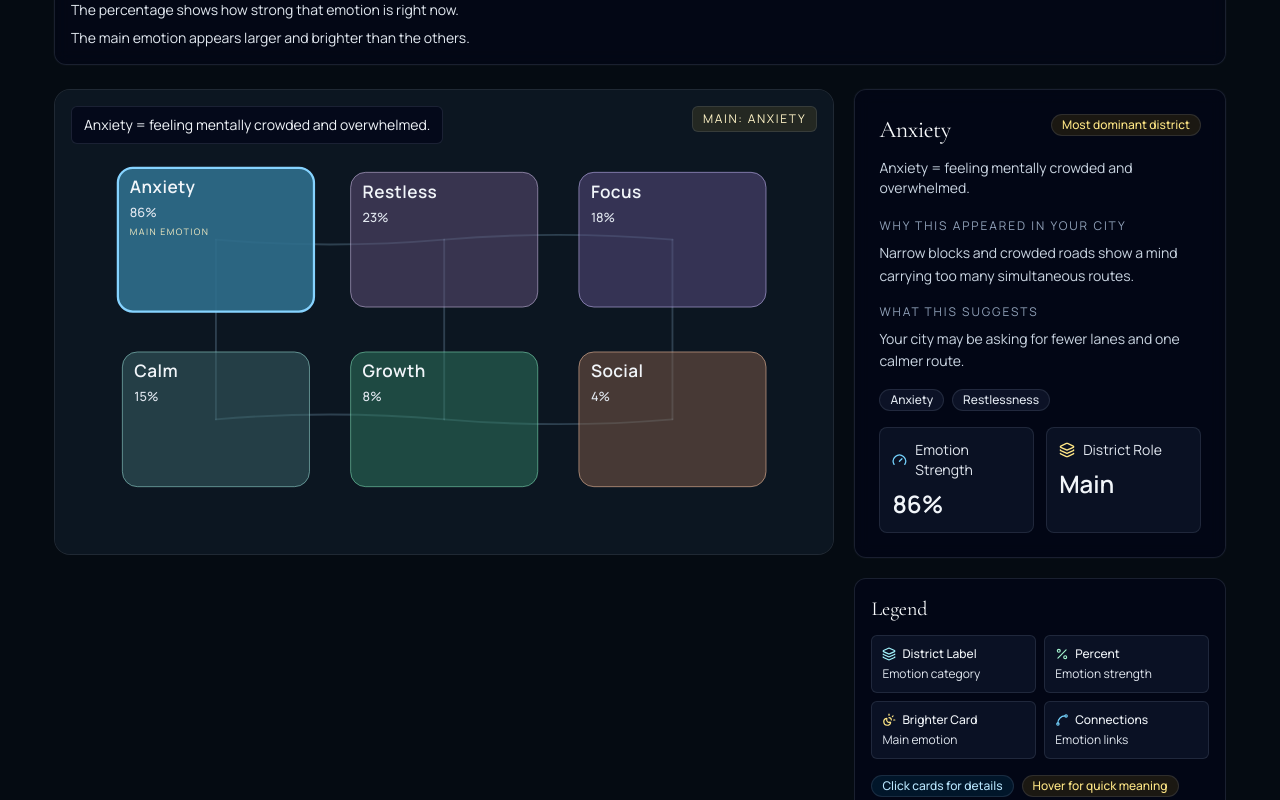
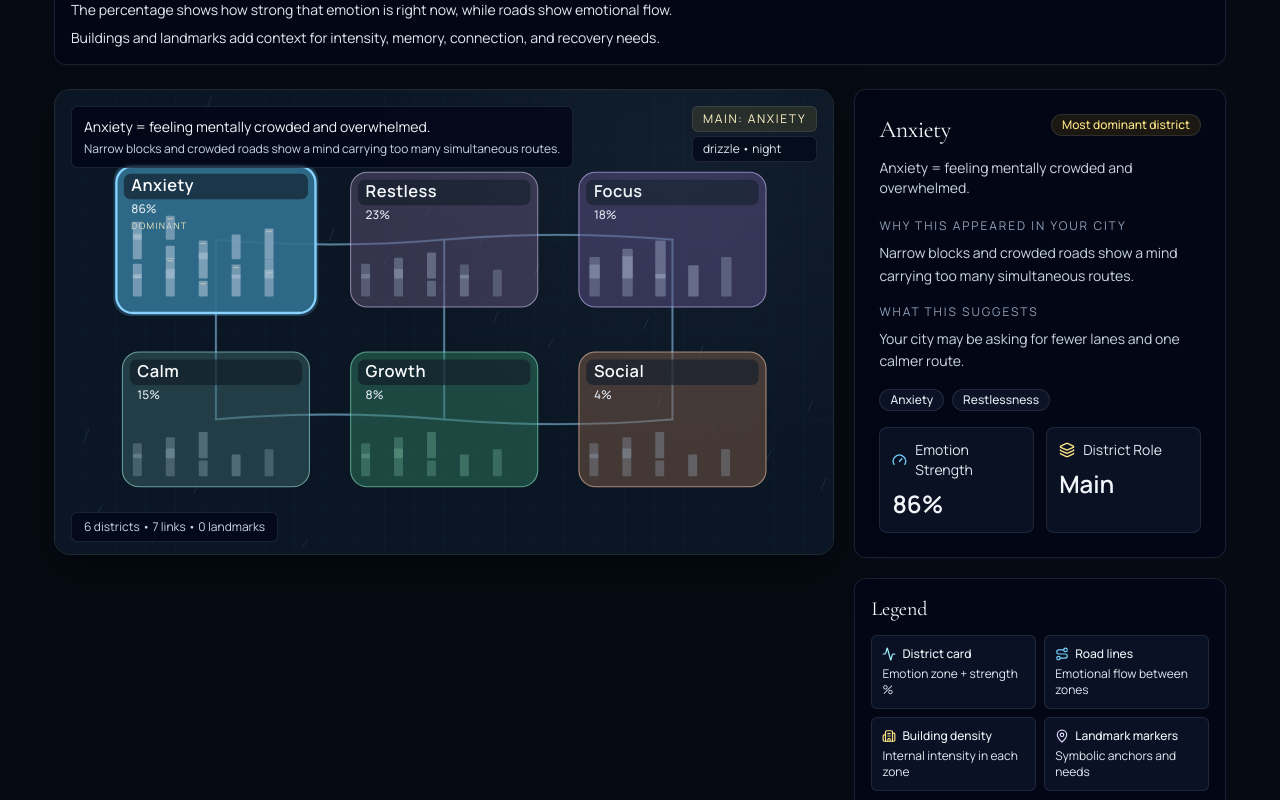
Before and after one commit to AbhinavGGarg/If-My-Feelings-Were-a-City, a Next.js app: page /city in a window 1280 px wide. Shown: the part 320-1120 px from the top of the page. Built offline with nearby package versions, Linux system fonts and the light colour scheme.

Commit message:
Upgrade city result map visuals and legend clarity

```diff
--- a/components/city-experience.tsx
+++ b/components/city-experience.tsx
@@ -129,8 +129,8 @@ export function CityExperience() {
               <span className="font-medium">How to read your city</span>
             </p>
             <p>Each card is one emotional area, labeled clearly.</p>
-            <p>The percentage shows how strong that emotion is right now.</p>
-            <p>The main emotion appears larger and brighter than the others.</p>
+            <p>The percentage shows how strong that emotion is right now, while roads show emotional flow.</p>
+            <p>Buildings and landmarks add context for intensity, memory, connection, and recovery needs.</p>
           </CardContent>
         </Card>
       </motion.div>
--- a/components/city-legend.tsx
+++ b/components/city-legend.tsx
@@ -1,4 +1,4 @@
-import { Layers, Percent, Spline, SunMoon } from "lucide-react";
+import { Activity, Building2, MapPin, Route, SunMoon } from "lucide-react";
 
 import { Badge } from "@/components/ui/badge";
 import type { CityModel } from "@/lib/types";
@@ -8,6 +8,8 @@ interface CityLegendProps {
 }
 
 export function CityLegend({ city }: CityLegendProps) {
+  const dominantEmotion = city.dominantForces[0]?.emotion ?? "mixed";
+
   return (
     <div className="space-y-3 rounded-xl border border-slate-800/70 bg-slate-950/65 p-4">
       <p className="font-serif text-xl text-slate-50">Legend</p>
@@ -15,38 +17,44 @@ export function CityLegend({ city }: CityLegendProps) {
       <div className="grid grid-cols-2 gap-2 text-xs">
         <div className="rounded-md border border-slate-800/70 bg-slate-900/70 p-2.5 text-slate-200">
           <p className="mb-1 flex items-center gap-1.5 font-medium text-slate-100">
-            <Layers className="h-3.5 w-3.5 text-cyan-200" /> District Label
+            <Activity className="h-3.5 w-3.5 text-cyan-200" /> District card
           </p>
-          <p>Emotion category</p>
+          <p>Emotion zone + strength %</p>
         </div>
 
         <div className="rounded-md border border-slate-800/70 bg-slate-900/70 p-2.5 text-slate-200">
           <p className="mb-1 flex items-center gap-1.5 font-medium text-slate-100">
-            <Percent className="h-3.5 w-3.5 text-emerald-200" /> Percent
+            <Route className="h-3.5 w-3.5 text-sky-300" /> Road lines
           </p>
-          <p>Emotion strength</p>
+          <p>Emotional flow between zones</p>
         </div>
 
         <div className="rounded-md border border-slate-800/70 bg-slate-900/70 p-2.5 text-slate-200">
           <p className="mb-1 flex items-center gap-1.5 font-medium text-slate-100">
-            <SunMoon className="h-3.5 w-3.5 text-amber-200" /> Brighter Card
+            <Building2 className="h-3.5 w-3.5 text-amber-200" /> Building density
           </p>
-          <p>Main emotion</p>
+          <p>Internal intensity in each zone</p>
         </div>
 
         <div className="rounded-md border border-slate-800/70 bg-slate-900/70 p-2.5 text-slate-200">
           <p className="mb-1 flex items-center gap-1.5 font-medium text-slate-100">
-            <Spline className="h-3.5 w-3.5 text-sky-300" /> Connections
+            <MapPin className="h-3.5 w-3.5 text-violet-200" /> Landmark markers
           </p>
-          <p>Emotion links</p>
+          <p>Symbolic anchors and needs</p>
         </div>
       </div>
 
       <div className="flex flex-wrap gap-2 pt-1">
-        <Badge variant="sky">Click cards for details</Badge>
-        <Badge variant="amber">Hover for quick meaning</Badge>
+        <Badge variant="amber">Dominant: {dominantEmotion}</Badge>
         <Badge>Weather: {city.weather}</Badge>
+        <Badge>
+          <SunMoon className="mr-1 h-3.5 w-3.5" /> Lighting: {city.lighting}
+        </Badge>
       </div>
+
+      <p className="text-xs text-slate-400">
+        Tip: click any district to read why it appeared and what it suggests right now.
+      </p>
     </div>
   );
 }
--- a/components/city-map.tsx
+++ b/components/city-map.tsx
@@ -3,7 +3,7 @@
 import { useMemo, useState } from "react";
 
 import { districtPlainMeaning } from "@/lib/emotion-copy";
-import type { CityModel, District, EmotionKey } from "@/lib/types";
+import type { Building, CityModel, District, EmotionKey, Landmark, LightingState, WeatherState } from "@/lib/types";
 
 interface CityMapProps {
   city: CityModel;
@@ -12,23 +12,23 @@ interface CityMapProps {
   onSelectDistrict: (district: District) => void;
 }
 
-const emotionStyles: Record<EmotionKey, { fill: string; stroke: string }> = {
-  anxiety: { fill: "#2f6e8c", stroke: "#86d3ff" },
-  hope: { fill: "#2f7a61", stroke: "#85e7be" },
-  loneliness: { fill: "#35546f", stroke: "#9bc7eb" },
-  grief: { fill: "#4c5b67", stroke: "#bac7d0" },
-  love: { fill: "#7d5a47", stroke: "#ffc8a8" },
-  ambition: { fill: "#5b4f83", stroke: "#cfbfff" },
-  burnout: { fill: "#655f54", stroke: "#e3d4ae" },
-  nostalgia: { fill: "#6d5b44", stroke: "#f5d7a3" },
-  confusion: { fill: "#3d5469", stroke: "#a6cfee" },
-  peace: { fill: "#3a6469", stroke: "#9de3db" },
-  anger: { fill: "#734743", stroke: "#ffbeb4" },
-  curiosity: { fill: "#456a66", stroke: "#9ce6cc" },
-  joy: { fill: "#75613f", stroke: "#ffdca0" },
-  fear: { fill: "#45586b", stroke: "#b8d3eb" },
-  restlessness: { fill: "#605279", stroke: "#d5c3ec" },
-  shame: { fill: "#5d566b", stroke: "#d8d0ea" },
+const emotionStyles: Record<EmotionKey, { fill: string; stroke: string; tint: string }> = {
+  anxiety: { fill: "#2f6e8c", stroke: "#86d3ff", tint: "#6ec7ff" },
+  hope: { fill: "#2f7a61", stroke: "#85e7be", tint: "#9aefca" },
+  loneliness: { fill: "#35546f", stroke: "#9bc7eb", tint: "#aacdec" },
+  grief: { fill: "#4c5b67", stroke: "#bac7d0", tint: "#cfd7de" },
+  love: { fill: "#7d5a47", stroke: "#ffc8a8", tint: "#ffd7bd" },
+  ambition: { fill: "#5b4f83", stroke: "#cfbfff", tint: "#dbcfff" },
+  burnout: { fill: "#655f54", stroke: "#e3d4ae", tint: "#eadfc1" },
+  nostalgia: { fill: "#6d5b44", stroke: "#f5d7a3", tint: "#f6e0b7" },
+  confusion: { fill: "#3d5469", stroke: "#a6cfee", tint: "#b8d9f0" },
+  peace: { fill: "#3a6469", stroke: "#9de3db", tint: "#b5eae4" },
+  anger: { fill: "#734743", stroke: "#ffbeb4", tint: "#ffd0c9" },
+  curiosity: { fill: "#456a66", stroke: "#9ce6cc", tint: "#b8edd9" },
+  joy: { fill: "#75613f", stroke: "#ffdca0", tint: "#ffe7bf" },
+  fear: { fill: "#45586b", stroke: "#b8d3eb", tint: "#c9def0" },
+  restlessness: { fill: "#605279", stroke: "#d5c3ec", tint: "#e1d5f1" },
+  shame: { fill: "#5d566b", stroke: "#d8d0ea", tint: "#e3ddf0" },
 };
 
 function districtCenter(district: District) {
@@ -46,6 +46,105 @@ function roadPath(from: District, to: District, curvedOffset: number) {
   return `M ${start.x} ${start.y} Q ${midX} ${midY + curvedOffset} ${end.x} ${end.y}`;
 }
 
+function renderWeatherOverlay(weather: WeatherState) {
+  if (weather === "clear") {
+    return null;
+  }
+
+  if (weather === "fog" || weather === "mist") {
+    return (
+      <g pointerEvents="none">
+        <ellipse cx="220" cy="120" rx="210" ry="90" fill="#c7d8e4" fillOpacity={weather === "fog" ? 0.08 : 0.05} />
+        <ellipse cx="810" cy="160" rx="240" ry="120" fill="#d2dfe8" fillOpacity={weather === "fog" ? 0.07 : 0.045} />
+        <ellipse cx="520" cy="540" rx="320" ry="110" fill="#d2dce7" fillOpacity={weather === "fog" ? 0.06 : 0.04} />
+      </g>
+    );
+  }
+
+  const streakCount = weather === "rain" ? 58 : 34;
+  const strokeOpacity = weather === "rain" ? 0.24 : 0.15;
+  return (
+    <g pointerEvents="none">
+      {Array.from({ length: streakCount }).map((_, index) => {
+        const x = ((index * 73) % 1040) + 8;
+        const y = (index * 37) % 620;
+        const len = weather === "rain" ? 18 + (index % 4) * 4 : 10 + (index % 3) * 3;
+        return (
+          <line
+            key={`weather-${index}`}
+            x1={x}
+            y1={y}
+            x2={x - 6}
+            y2={y + len}
+            stroke="#b8d6eb"
+            strokeOpacity={strokeOpacity}
+            strokeWidth={weather === "rain" ? 1.4 : 1}
+            strokeLinecap="round"
+          />
+        );
+      })}
+    </g>
+  );
+}
+
+function lightingTint(lighting: LightingState) {
+  switch (lighting) {
+    case "sunrise":
+      return "radial-gradient(circle at 16% 8%, rgba(255,210,148,0.17), transparent 40%)";
+    case "golden":
+      return "radial-gradient(circle at 76% 12%, rgba(255,204,136,0.13), transparent 42%)";
+    case "twilight":
+      return "radial-gradient(circle at 18% 10%, rgba(190,170,240,0.12), transparent 40%)";
+    case "dim":
+      return "radial-gradient(circle at 80% 16%, rgba(120,135,152,0.12), transparent 42%)";
+    case "night":
+      return "radial-gradient(circle at 80% 16%, rgba(128,148,192,0.08), transparent 42%)";
+    default:
+      return "radial-gradient(circle at 50% 0%, rgba(140,160,184,0.08), transparent 40%)";
+  }
+}
+
+function buildingFill(building: Building) {
+  if (building.type === "abandoned") {
+    return "#7b7f86";
+  }
+  if (building.type === "tower") {
+    return "#c6d4ef";
+  }
+  if (building.type === "construction") {
+    return "#d8bf86";
+  }
+  if (building.type === "park") {
+    return "#88ccae";
+  }
+  if (building.type === "station") {
+    return "#a8bfd3";
+  }
+  if (building.type === "memorial") {
+    return "#cfcfd8";
+  }
+  return "#acc2d7";
+}
+
+function landmarkGlyph(kind: Landmark["kind"]) {
+  switch (kind) {
+    case "bridge":
+      return "B";
+    case "park":
+      return "P";
+    case "station":
+      return "S";
+    case "monument":
+      return "M";
+    case "plaza":
+      return "C";
+    case "crane":
+      return "R";
+    default:
+      return "L";
+  }
+}
+
 export function CityMap({ city, selectedDistrictId, dominantDistrictId, onSelectDistrict }: CityMapProps) {
   const [hoveredDistrictId, setHoveredDistrictId] = useState<string | null>(null);
 
@@ -56,42 +155,92 @@ export function CityMap({ city, selectedDistrictId, dominantDistrictId, onSelect
 
   const dominantDistrict = city.districts.find((district) => district.id === dominantDistrictId) ?? city.districts[0];
 
+  const buildingsByDistrict = useMemo(() => {
+    const byDistrict = new Map<string, Building[]>();
+    for (const building of city.buildings) {
+      const list = byDistrict.get(building.districtId) ?? [];
+      list.push(building);
+      byDistrict.set(building.districtId, list);
+    }
+    return byDistrict;
+  }, [city.buildings]);
+
+  const districtsOrdered = useMemo(() => {
+    return [...city.districts].sort((a, b) => {
+      if (a.id === dominantDistrictId) {
+        return 1;
+      }
+      if (b.id === dominantDistrictId) {
+        return -1;
+      }
+      return a.id.localeCompare(b.id);
+    });
+  }, [city.districts, dominantDistrictId]);
+
+  const lightingLayer = lightingTint(city.lighting);
+
   return (
-    <div className="relative overflow-hidden rounded-2xl border border-slate-800/80 bg-[#0a121a]">
+    <div className="relative overflow-hidden rounded-2xl border border-slate-800/80 bg-[#09121b] shadow-[0_16px_50px_rgba(0,0,0,0.35)]">
+      <div className="pointer-events-none absolute inset-0 opacity-85" style={{ backgroundImage: lightingLayer }} />
       <svg viewBox="0 0 1040 620" className="h-full w-full">
-        <rect x="0" y="0" width="1040" height="620" fill="#0c1621" />
+        <defs>
+          <pattern id="city-grid" width="40" height="40" patternUnits="userSpaceOnUse">
+            <path d="M 40 0 L 0 0 0 40" fill="none" stroke="#35506a" strokeOpacity="0.16" strokeWidth="1" />
+          </pattern>
+          {city.districts.map((district) => (
+            <clipPath key={`clip-${district.id}`} id={`district-clip-${district.id}`}>
+              <rect x={district.x + 8} y={district.y + 12} width={district.width - 16} height={district.height - 20} rx={14} />
+            </clipPath>
+          ))}
+        </defs>
 
-        {city.roads.slice(0, 7).map((road) => {
+        <rect x="0" y="0" width="1040" height="620" fill="#0a1623" />
+        <rect x="0" y="0" width="1040" height="620" fill="url(#city-grid)" />
+
+        {renderWeatherOverlay(city.weather)}
+
+        {city.roads.slice(0, 9).map((road) => {
           const from = city.districts.find((district) => district.id === road.fromDistrictId);
           const to = city.districts.find((district) => district.id === road.toDistrictId);
           if (!from || !to) {
             return null;
           }
 
+          const d = roadPath(from, to, road.curvedOffset);
+          const glowWidth = Math.max(road.width * 0.75, 3.8);
+          const mainWidth = Math.max(road.width * 0.48, 2.4);
+          const stalled = road.isStalled;
+          const tint = stalled ? "#c6d1dc" : "#8cc4ea";
+
           return (
+            <g key={road.id}>
+              <path d={d} stroke="#1f3749" strokeWidth={glowWidth} strokeOpacity={0.5} fill="none" strokeLinecap="round" />
               <path
-              key={road.id}
-              d={roadPath(from, to, road.curvedOffset)}
-              stroke="#7598b0"
-              strokeWidth={2.5}
-              strokeOpacity={0.32}
+                d={d}
+                stroke={tint}
+                strokeWidth={mainWidth}
+                strokeOpacity={0.22 + road.congestion * 0.42}
                 fill="none"
                 strokeLinecap="round"
+                strokeDasharray={stalled ? "7 8" : undefined}
               />
+            </g>
           );
         })}
 
-        {city.districts.map((district) => {
+        {districtsOrdered.map((district) => {
           const style = emotionStyles[district.anchorEmotion];
           const selected = district.id === selectedDistrictId;
           const dominant = district.id === dominantDistrictId;
           const score = Math.round(city.emotionalProfile.vector[district.anchorEmotion] * 100);
 
-          const expansion = dominant ? 12 : 0;
+          const expansion = dominant ? 16 : selected ? 8 : 0;
           const x = district.x - expansion / 2;
           const y = district.y - expansion / 2;
           const width = district.width + expansion;
           const height = district.height + expansion;
+
+          const districtBuildings = (buildingsByDistrict.get(district.id) ?? []).slice(0, 20);
 
           return (
             <g
@@ -102,43 +251,114 @@ export function CityMap({ city, selectedDistrictId, dominantDistrictId, onSelect
               className="cursor-pointer"
             >
               <rect
+                x={x - 4}
+                y={y - 4}
+                width={width + 8}
+                height={height + 8}
+                rx={24}
+                fill={style.tint}
+                fillOpacity={dominant ? 0.22 : selected ? 0.12 : 0}
+              />
+
+              <rect
                 x={x}
                 y={y}
                 width={width}
                 height={height}
-                rx={20}
+                rx={22}
                 fill={style.fill}
-                fillOpacity={dominant ? 0.9 : selected ? 0.78 : 0.52}
+                fillOpacity={dominant ? 0.9 : selected ? 0.78 : 0.5}
                 stroke={style.stroke}
-                strokeWidth={dominant ? 3 : selected ? 2.4 : 1.2}
-                strokeOpacity={dominant ? 1 : selected ? 0.9 : 0.6}
+                strokeWidth={dominant ? 3.1 : selected ? 2.2 : 1.4}
+                strokeOpacity={dominant ? 1 : selected ? 0.9 : 0.62}
               />
 
-              <text x={x + 16} y={y + 34} className="fill-slate-100 text-[23px] font-semibold tracking-wide">
+              <rect x={x + 10} y={y + 10} width={width - 20} height={34} rx={9} fill="#111c28" fillOpacity={0.66} />
+
+              <text x={x + 20} y={y + 33} className="fill-slate-50 text-[22px] font-semibold tracking-wide">
                 {district.name}
               </text>
 
-              <text x={x + 16} y={y + 66} className="fill-slate-200 text-[17px] font-medium">
+              <text x={x + 20} y={y + 63} className="fill-slate-200 text-[16px] font-medium">
                 {score}%
               </text>
 
               {dominant && (
-                <text x={x + 16} y={y + 90} className="fill-amber-100 text-[12px] uppercase tracking-[0.16em]" opacity={0.95}>
-                  Main Emotion
+                <text x={x + 20} y={y + 84} className="fill-amber-100 text-[12px] uppercase tracking-[0.15em]" opacity={0.95}>
+                  Dominant
                 </text>
               )}
+
+              <g clipPath={`url(#district-clip-${district.id})`}>
+                {districtBuildings.map((building, index) => {
+                  const baseY = Math.min(district.y + district.height - 14, building.y);
+                  const topY = Math.max(district.y + 56, baseY - building.height);
+                  const heightSafe = Math.max(4, baseY - topY);
+                  const fill = buildingFill(building);
+                  const opacity = building.type === "abandoned" ? 0.36 : 0.18 + building.intensity * 0.42;
+
+                  return (
+                    <g key={building.id}>
+                      <rect
+                        x={building.x}
+                        y={topY}
+                        width={building.width}
+                        height={heightSafe}
+                        rx={1.6}
+                        fill={fill}
+                        fillOpacity={opacity}
+                      />
+                      {building.flicker && index % 2 === 0 && (
+                        <rect
+                          x={building.x + 2}
+                          y={topY + 3}
+                          width={Math.max(2, building.width - 4)}
+                          height={2}
+                          rx={1}
+                          fill="#f4e4be"
+                          fillOpacity={0.42}
+                        />
+                      )}
+                    </g>
+                  );
+                })}
+              </g>
+            </g>
+          );
+        })}
+
+        {city.landmarks.map((landmark) => {
+          const district = city.districts.find((item) => item.id === landmark.districtId);
+          const color = district ? emotionStyles[district.anchorEmotion].stroke : "#a9c8de";
+          const isActive = landmark.districtId === activeDistrict.id;
+          return (
+            <g key={landmark.id} pointerEvents="none">
+              <circle cx={landmark.x} cy={landmark.y} r={isActive ? 10 : 8.5} fill="#0a1521" stroke={color} strokeWidth={2} strokeOpacity={0.92} />
+              <text x={landmark.x} y={landmark.y + 4} textAnchor="middle" className="fill-slate-100 text-[10px] font-semibold">
+                {landmarkGlyph(landmark.kind)}
+              </text>
             </g>
           );
         })}
       </svg>
 
-      <div className="pointer-events-none absolute left-4 top-4 right-4 flex items-start justify-between gap-3">
-        <div className="max-w-[72%] rounded-md border border-slate-700/80 bg-slate-950/75 px-3 py-2 text-sm text-slate-100">
-          {districtPlainMeaning(activeDistrict.name, activeDistrict.anchorEmotion)}
+      <div className="pointer-events-none absolute left-4 right-4 top-4 flex items-start justify-between gap-3">
+        <div className="max-w-[74%] space-y-1 rounded-md border border-slate-700/80 bg-slate-950/78 px-3 py-2.5 text-sm text-slate-100">
+          <p>{districtPlainMeaning(activeDistrict.name, activeDistrict.anchorEmotion)}</p>
+          <p className="text-xs text-slate-300">{activeDistrict.description}</p>
         </div>
+        <div className="space-y-1">
           <div className="rounded-md border border-amber-300/40 bg-amber-300/10 px-2.5 py-1 text-xs uppercase tracking-[0.14em] text-amber-100">
             Main: {dominantDistrict.name}
           </div>
+          <div className="rounded-md border border-slate-700/70 bg-slate-950/70 px-2.5 py-1 text-xs text-slate-200">
+            {city.weather} • {city.lighting}
+          </div>
+        </div>
+      </div>
+
+      <div className="pointer-events-none absolute bottom-3 left-4 rounded-md border border-slate-700/70 bg-slate-950/76 px-3 py-1.5 text-xs text-slate-300">
+        {city.districts.length} districts • {city.roads.length} links • {city.landmarks.length} landmarks
       </div>
     </div>
   );
```
Lines whose indentation alone changed are shown as unchanged.
